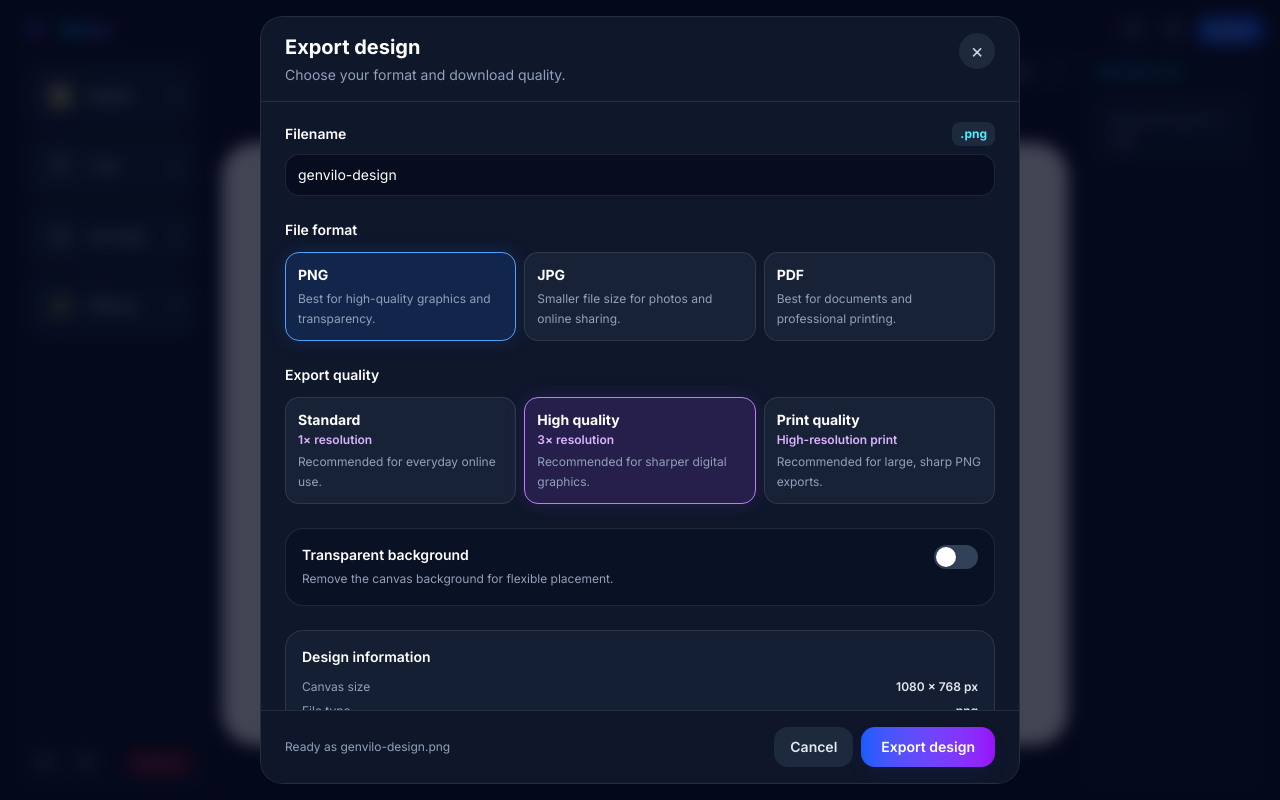
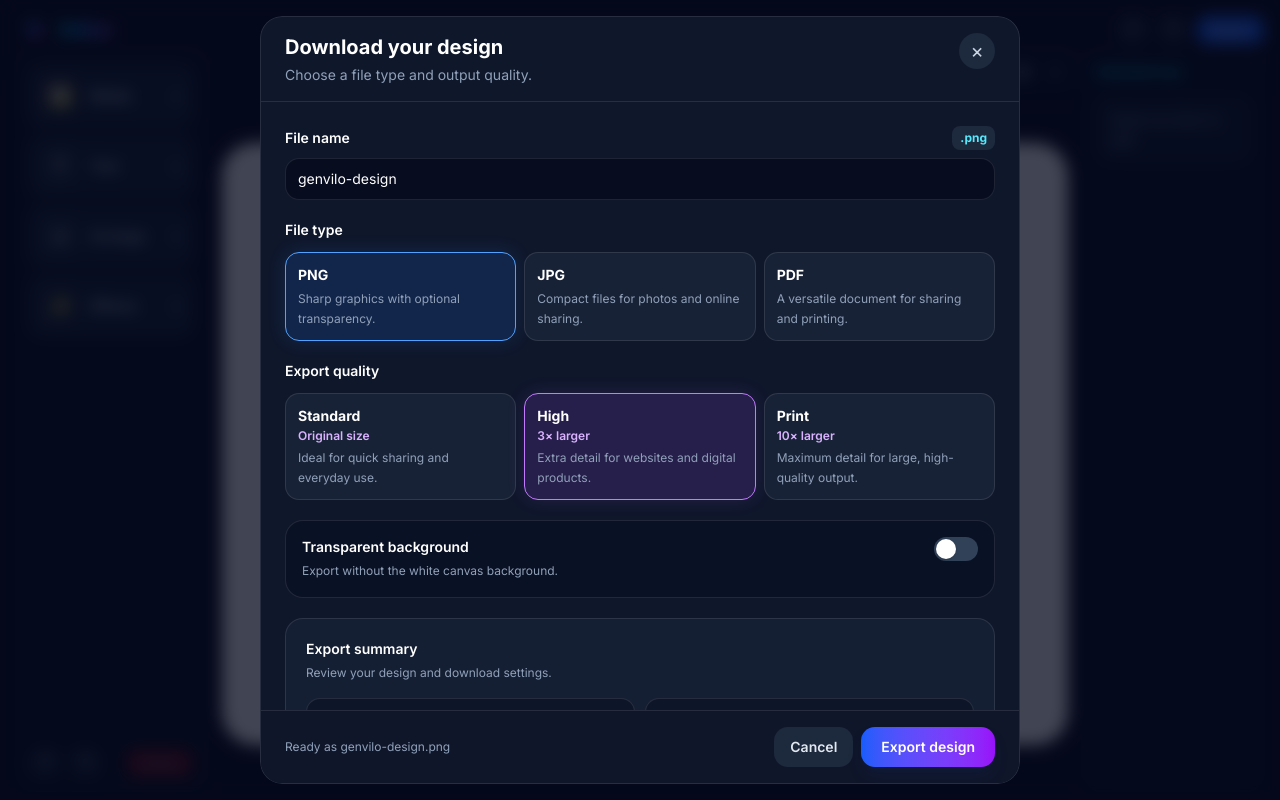
Before and after one commit to Stewey95/yourdesign, a Next.js app: page /create in a window 1280 px wide. Both pictures are taken after a click on the button "Export". Built offline with nearby package versions, Linux system fonts and the light colour scheme; a web font is replaced by a local one.

Commit message:
Polish export dialog and improve export summary

```diff
--- a/components/editor/ExportDialog.tsx
+++ b/components/editor/ExportDialog.tsx
@@ -12,6 +12,7 @@ import {
   getExportScale,
   getScaledExportDimensions,
 } from "../../lib/export/exportDimensions";
+import { CANVAS_PRESETS } from "./editor.constants";
 
 type ExportDialogProps = {
   open: boolean;
@@ -33,17 +34,17 @@ const formatOptions: Array<{
   {
     value: "png",
     label: "PNG",
-    description: "Best for high-quality graphics and transparency.",
+    description: "Sharp graphics with optional transparency.",
   },
   {
     value: "jpg",
     label: "JPG",
-    description: "Smaller file size for photos and online sharing.",
+    description: "Compact files for photos and online sharing.",
   },
   {
     value: "pdf",
     label: "PDF",
-    description: "Best for documents and professional printing.",
+    description: "A versatile document for sharing and printing.",
   },
 ];
 
@@ -56,20 +57,20 @@ const qualityOptions: Array<{
   {
     value: "standard",
     label: "Standard",
-    resolution: "1× resolution",
-    description: "Recommended for everyday online use.",
+    resolution: "Original size",
+    description: "Ideal for quick sharing and everyday use.",
   },
   {
     value: "high",
-    label: "High quality",
-    resolution: "3× resolution",
-    description: "Recommended for sharper digital graphics.",
+    label: "High",
+    resolution: "3× larger",
+    description: "Extra detail for websites and digital products.",
   },
   {
     value: "print",
-    label: "Print quality",
-    resolution: "High-resolution print",
-    description: "Recommended for large, sharp PNG exports.",
+    label: "Print",
+    resolution: "10× larger",
+    description: "Maximum detail for large, high-quality output.",
   },
 ];
 
@@ -113,6 +114,12 @@ export default function ExportDialog({
     },
     exportScale
   );
+  const canvasPresetName =
+    CANVAS_PRESETS.find(
+      (preset) =>
+        preset.width === canvasSize.width &&
+        preset.height === canvasSize.height
+    )?.label ?? "Custom";
 
   useEffect(() => {
     const dialog = dialogRef.current;
@@ -152,7 +159,7 @@ export default function ExportDialog({
     if (format !== "png") {
       setExportStatus({
         kind: "info",
-        message: `Export engine coming next. Your ${extension} settings are ready.`,
+        message: `${extension} export is coming soon. Your settings are ready.`,
       });
       return;
     }
@@ -221,13 +228,13 @@ export default function ExportDialog({
               id="export-dialog-title"
               className="text-xl font-bold text-white"
             >
-              Export design
+              Download your design
             </h2>
             <p
               id="export-dialog-description"
               className="mt-1 text-sm text-slate-400"
             >
-              Choose your format and download quality.
+              Choose a file type and output quality.
             </p>
           </div>
 
@@ -236,13 +243,13 @@ export default function ExportDialog({
             onClick={closeDialog}
             aria-label="Close export dialog"
             title="Close"
-            className="flex h-9 w-9 shrink-0 cursor-pointer items-center justify-center rounded-full bg-slate-800 text-xl text-slate-300 transition hover:bg-slate-700 hover:text-white"
+            className="flex h-9 w-9 shrink-0 cursor-pointer items-center justify-center rounded-full bg-slate-800 text-xl text-slate-300 transition hover:bg-slate-700 hover:text-white focus-visible:outline-none focus-visible:ring-2 focus-visible:ring-blue-400"
           >
             ×
           </button>
         </header>
 
-        <div className="min-h-0 flex-1 space-y-6 overflow-y-auto overscroll-contain px-5 py-5 md:px-6">
+        <div className="min-h-0 flex-1 space-y-5 overflow-y-auto overscroll-contain px-5 py-5 md:px-6 md:py-6">
           <section aria-labelledby="export-filename-label">
             <div className="mb-2 flex items-center justify-between gap-3">
               <label
@@ -250,7 +257,7 @@ export default function ExportDialog({
                 htmlFor="export-filename"
                 className="text-sm font-semibold text-white"
               >
-                Filename
+                File name
               </label>
               <span className="rounded-md bg-slate-800 px-2 py-1 text-xs font-bold text-cyan-300">
                 .{format}
@@ -286,7 +293,7 @@ export default function ExportDialog({
 
           <fieldset>
             <legend className="mb-3 text-sm font-semibold text-white">
-              File format
+              File type
             </legend>
             <div className="grid gap-2 sm:grid-cols-3">
               {formatOptions.map((option) => {
@@ -298,7 +305,7 @@ export default function ExportDialog({
                     type="button"
                     aria-pressed={selected}
                     onClick={() => selectFormat(option.value)}
-                    className={`cursor-pointer rounded-xl border p-3 text-left transition ${
+                    className={`cursor-pointer rounded-xl border p-3 text-left transition focus-visible:outline-none focus-visible:ring-2 focus-visible:ring-blue-400 ${
                       selected
                         ? "border-blue-400 bg-blue-500/15 shadow-[0_0_18px_rgba(59,130,246,0.16)]"
                         : "border-white/10 bg-slate-800/70 hover:border-white/20 hover:bg-slate-800"
@@ -333,7 +340,7 @@ export default function ExportDialog({
                       setQuality(option.value);
                       setExportStatus(null);
                     }}
-                    className={`cursor-pointer rounded-xl border p-3 text-left transition ${
+                    className={`cursor-pointer rounded-xl border p-3 text-left transition focus-visible:outline-none focus-visible:ring-2 focus-visible:ring-purple-400 ${
                       selected
                         ? "border-purple-400 bg-purple-500/15 shadow-[0_0_18px_rgba(168,85,247,0.14)]"
                         : "border-white/10 bg-slate-800/70 hover:border-white/20 hover:bg-slate-800"
@@ -362,7 +369,7 @@ export default function ExportDialog({
                     Transparent background
                   </p>
                   <p className="mt-1 text-xs leading-relaxed text-slate-400">
-                    Remove the canvas background for flexible placement.
+                    Export without the white canvas background.
                   </p>
                 </div>
                 <button
@@ -446,7 +453,7 @@ export default function ExportDialog({
                         setPdfType(option.value);
                         setExportStatus(null);
                       }}
-                      className={`cursor-pointer rounded-xl border p-3 text-left transition ${
+                      className={`cursor-pointer rounded-xl border p-3 text-left transition focus-visible:outline-none focus-visible:ring-2 focus-visible:ring-blue-400 ${
                         pdfType === option.value
                           ? "border-blue-400 bg-blue-500/15"
                           : "border-white/10 bg-slate-800/70 hover:border-white/20"
@@ -465,38 +472,69 @@ export default function ExportDialog({
             )}
           </section>
 
-          <section className="rounded-2xl border border-white/10 bg-slate-800/50 p-4">
-            <h3 className="text-sm font-semibold text-white">
-              Design information
-            </h3>
-            <dl className="mt-3 space-y-2 text-xs">
-              <div className="flex justify-between gap-4">
-                <dt className="text-slate-400">Canvas size</dt>
-                <dd className="font-semibold text-slate-200">
+          <section className="rounded-2xl border border-white/10 bg-slate-800/50 p-4 md:p-5">
+            <div>
+              <h3 className="text-sm font-semibold text-white">
+                Export summary
+              </h3>
+              <p className="mt-1 text-xs leading-relaxed text-slate-400">
+                Review your design and download settings.
+              </p>
+            </div>
+            <dl className="mt-4 grid gap-2.5 sm:grid-cols-2">
+              <div className="rounded-xl border border-white/10 bg-slate-950/35 p-3.5">
+                <dt className="text-[10px] font-bold uppercase tracking-[0.14em] text-slate-500">
+                  Canvas
+                </dt>
+                <dd className="mt-1.5 text-sm font-semibold text-white">
+                  {canvasPresetName}
+                </dd>
+                <p className="mt-0.5 text-xs tabular-nums text-slate-400">
+                  Design size · {canvasSize.width} × {canvasSize.height} px
+                </p>
+              </div>
+              <div className="rounded-xl border border-white/10 bg-slate-950/35 p-3.5">
+                <dt className="text-[10px] font-bold uppercase tracking-[0.14em] text-slate-500">
+                  Export quality
+                </dt>
+                <dd className="mt-1.5 text-sm font-semibold text-white">
+                  {selectedQuality?.label}
+                </dd>
+                <p className="mt-0.5 text-xs text-slate-400">
+                  {selectedQuality?.resolution}
+                </p>
+              </div>
+              <div className="rounded-xl border border-white/10 bg-slate-950/35 p-3.5">
+                <dt className="text-[10px] font-bold uppercase tracking-[0.14em] text-slate-500">
+                  Output resolution
+                </dt>
+                <dd className="mt-1.5 text-sm font-semibold tabular-nums text-white">
                   {exportDimensions.width} × {exportDimensions.height} px
                 </dd>
+                <p className="mt-0.5 text-xs text-slate-400">
+                  Final downloaded dimensions
+                </p>
               </div>
-              <div className="flex justify-between gap-4">
-                <dt className="text-slate-400">File type</dt>
-                <dd className="font-semibold text-slate-200">.{format}</dd>
-              </div>
-              <div className="flex justify-between gap-4">
-                <dt className="text-slate-400">Quality</dt>
-                <dd className="text-right font-semibold text-slate-200">
-                  {selectedQuality?.label} · {selectedQuality?.resolution}
+              <div className="rounded-xl border border-white/10 bg-slate-950/35 p-3.5">
+                <dt className="text-[10px] font-bold uppercase tracking-[0.14em] text-slate-500">
+                  File type
+                </dt>
+                <dd className="mt-1.5 text-sm font-semibold text-white">
+                  {extension}
                 </dd>
-              </div>
-              <div className="flex justify-between gap-4">
-                <dt className="text-slate-400">Estimated file size</dt>
-                <dd className="text-right text-slate-300">
-                  Calculated when exporting
-                </dd>
+                <p className="mt-0.5 text-xs text-slate-400">
+                  {format === "png"
+                    ? "High-quality image"
+                    : format === "jpg"
+                      ? "Compressed image"
+                      : "Portable document"}
+                </p>
               </div>
             </dl>
           </section>
 
           <details className="group rounded-2xl border border-dashed border-white/10 bg-slate-950/25 p-4">
-            <summary className="flex cursor-pointer list-none items-center justify-between gap-3 text-sm font-semibold text-slate-300">
+            <summary className="flex cursor-pointer list-none items-center justify-between gap-3 rounded-lg text-sm font-semibold text-slate-300 focus-visible:outline-none focus-visible:ring-2 focus-visible:ring-blue-400">
               <span>More export options</span>
               <span className="rounded-full bg-purple-500/15 px-2 py-1 text-[10px] font-bold uppercase tracking-wide text-purple-300">
                 Coming later
@@ -544,7 +582,7 @@ export default function ExportDialog({
             <button
               type="button"
               onClick={closeDialog}
-              className="flex-1 cursor-pointer rounded-xl bg-slate-800 px-4 py-2.5 text-sm font-semibold text-slate-200 transition hover:bg-slate-700 md:flex-none"
+              className="flex-1 cursor-pointer rounded-xl bg-slate-800 px-4 py-2.5 text-sm font-semibold text-slate-200 transition hover:bg-slate-700 focus-visible:outline-none focus-visible:ring-2 focus-visible:ring-blue-400 md:flex-none"
             >
               Cancel
             </button>
@@ -553,7 +591,7 @@ export default function ExportDialog({
               onClick={requestExport}
               disabled={!filenameIsValid || isExporting}
               aria-busy={isExporting}
-              className="flex-1 cursor-pointer rounded-xl bg-gradient-to-r from-blue-600 to-purple-600 px-5 py-2.5 text-sm font-semibold text-white shadow-lg shadow-blue-950/30 transition hover:from-blue-500 hover:to-purple-500 disabled:cursor-not-allowed disabled:opacity-40 md:flex-none"
+              className="flex-1 cursor-pointer rounded-xl bg-gradient-to-r from-blue-600 to-purple-600 px-5 py-2.5 text-sm font-semibold text-white shadow-lg shadow-blue-950/30 transition hover:from-blue-500 hover:to-purple-500 focus-visible:outline-none focus-visible:ring-2 focus-visible:ring-blue-400 disabled:cursor-not-allowed disabled:opacity-40 md:flex-none"
             >
               {isExporting ? "Preparing export…" : "Export design"}
             </button>
```
